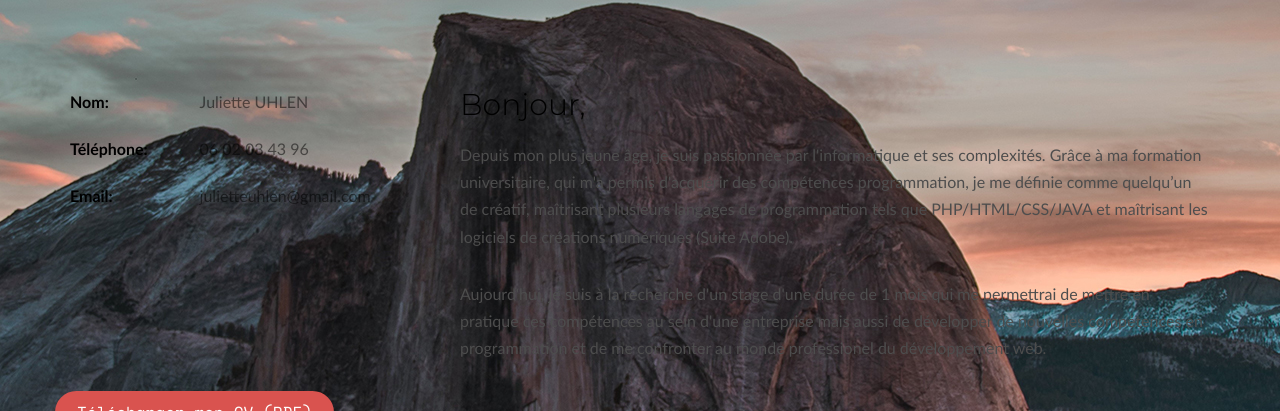
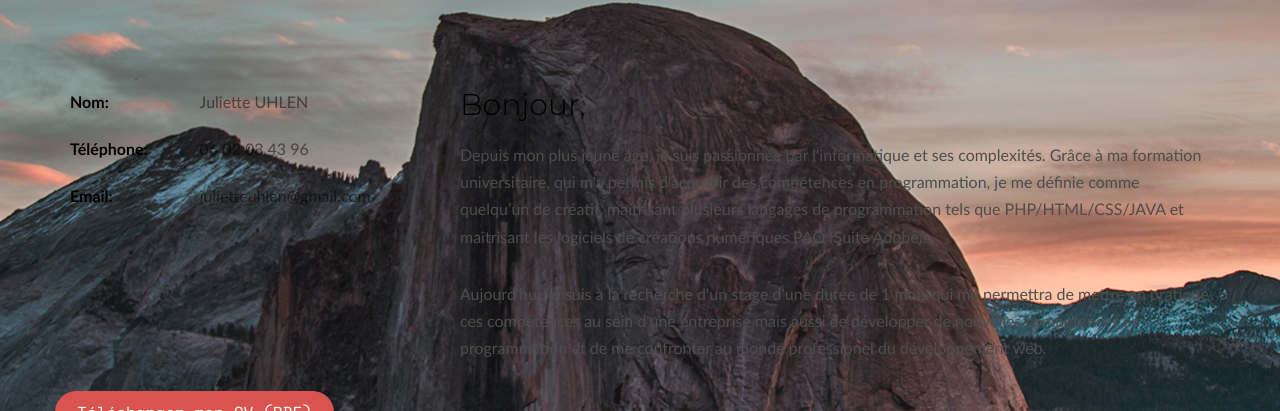
Before and after one commit to julietteuhln/profil, a plain HTML site: page index.html in a window 1280 px wide. Shown: the part 984-1395 px from the top of the page. Drawn offline with nearby package versions, Linux system fonts and the light colour scheme; files whose address does not match are found by name.

Commit message:
Update index.html

```diff
--- a/index.html
+++ b/index.html
@@ -71,12 +71,10 @@
 				</div>
 				<div class="col-md-8">
 					<h2>Bonjour, </h2>
-					<p>Depuis mon plus jeune âge, je suis passionnée par l'informatique et ses complexités. Grâce à ma formation universitaire, qui m'a permis d'acquérir des compétences programmation, je me définie comme quelqu’un de créatif,  maîtrisant plusieurs langages de programmation tels que PHP/HTML/CSS/JAVA et maîtrisant les logiciels de créations numériques (Suite Adobe).</p>
-					<p> Aujourd'hui, je suis à la recherche d'un stage d'une durée de 1 mois qui me permettrai de mettre en pratique ces compétences au sein d'une entreprise mais aussi de développer de nouvelles compétences en programmation et de me confronter au monde professionel du développement web.</p>
+					<p>Depuis mon plus jeune âge, je suis passionnée par l'informatique et ses complexités. Grâce à ma formation universitaire, qui m'a permis d'acquérir des compétences en programmation, je me définie comme quelqu’un de créatif,  maîtrisant plusieurs langages de programmation tels que PHP/HTML/CSS/JAVA et maîtrisant les logiciels de créations numériques PAO (Suite Adobe).</p>
+					<p> Aujourd'hui, je suis à la recherche d'un stage d'une durée de 1 mois qui me permettra de mettre en pratique ces compétences au sein d'une entreprise mais aussi de développer de nouvelles compétences en programmation et de me confronter au monde professionel du développement web.</p>
 				</div>
-				<a class="btn btn-danger" role="button" href="cv_julietteuhlen.pdf"
-   download>Télécharger mon CV (PDF)
-				</a>
+				<a class="btn btn-danger" role="button" href="cv_julietteuhlen.pdf" download>Télécharger mon CV (PDF) </a>
 				</div>
 		</div>
 	</div>
```
